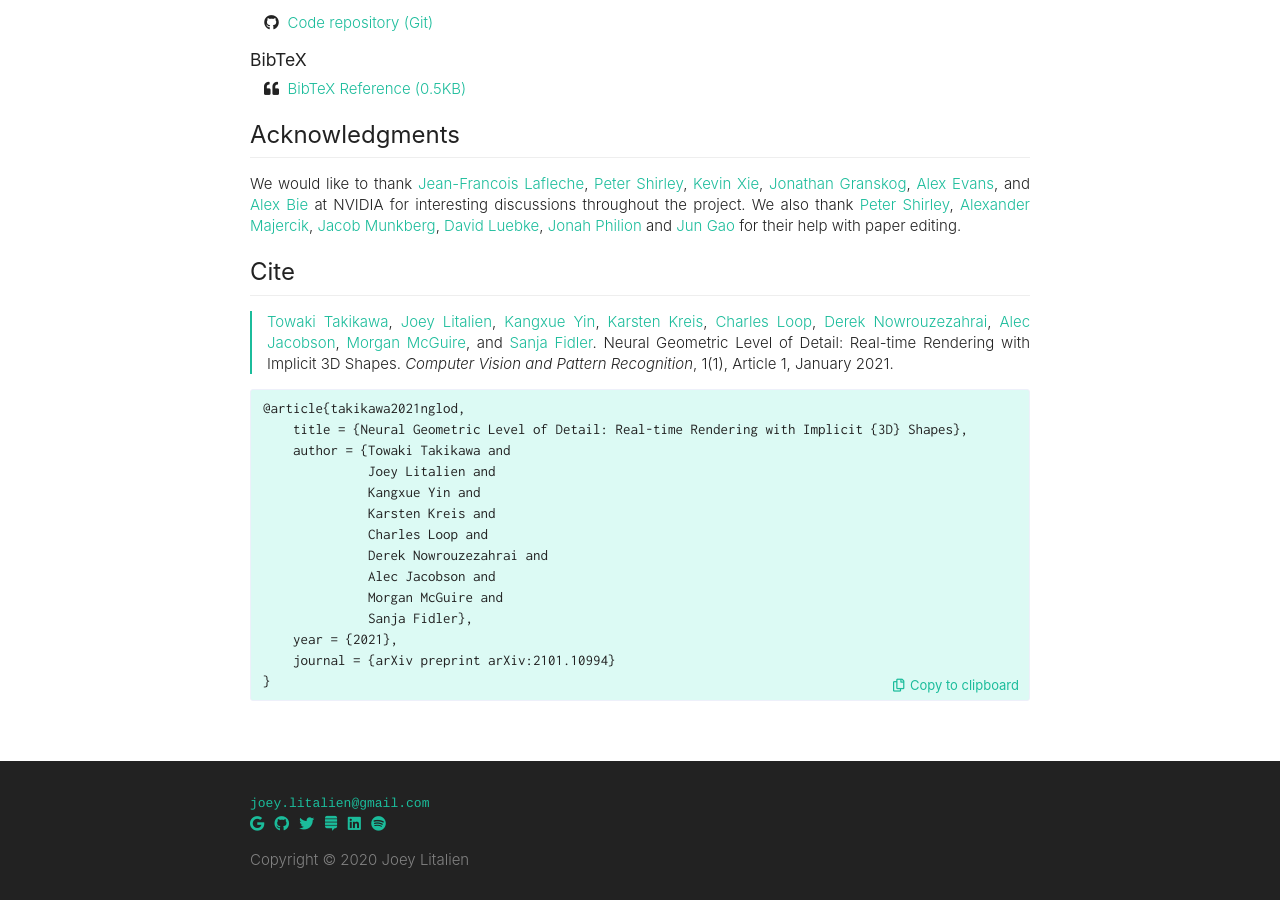
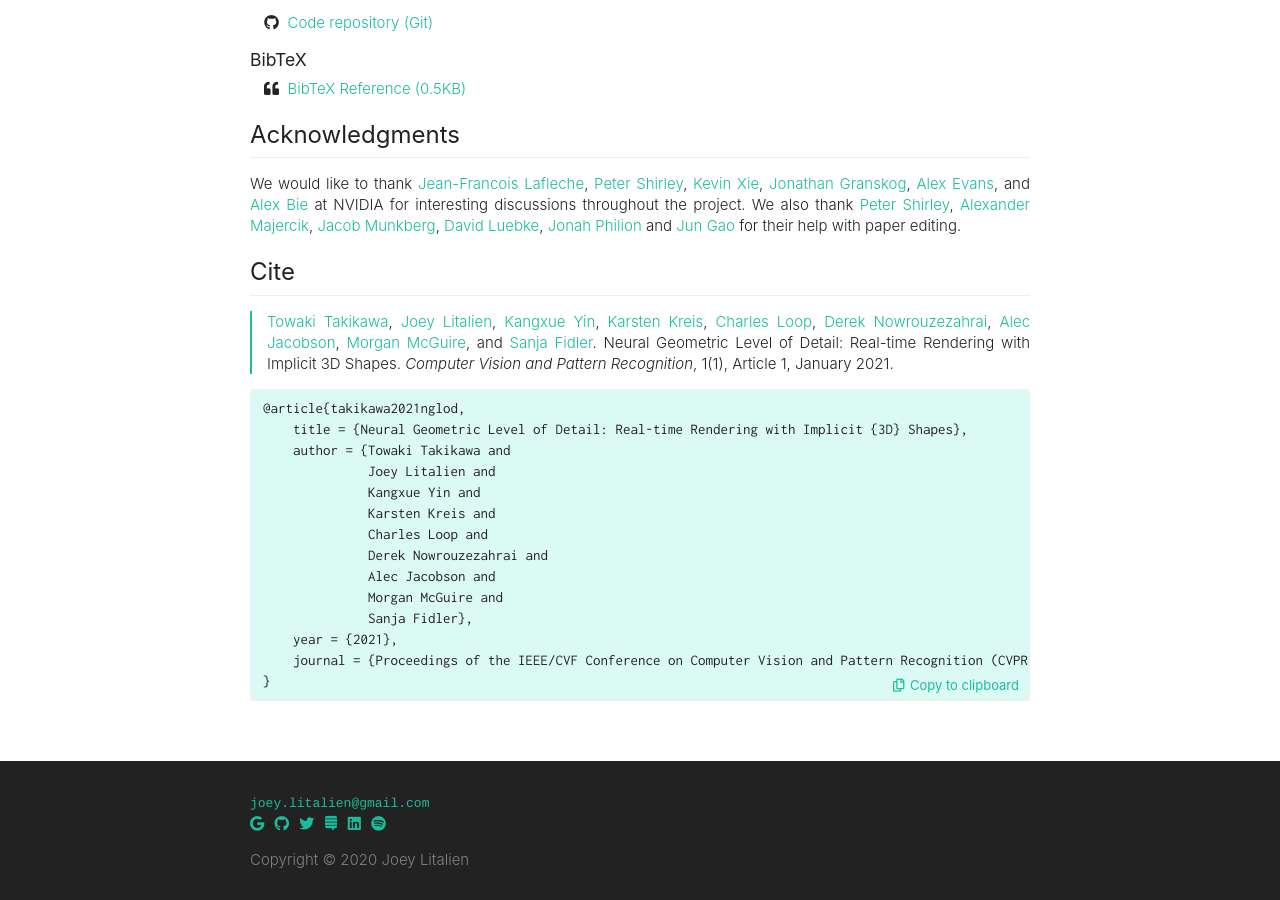
Before and after one commit to joeylitalien/joeylitalien.github.io, a Jekyll site: the page built from _publications/nglod.md, in a window 1280 px wide and 900 px high, scrolled down 1462 px. Built offline with Jekyll 4.4.1, drawn with Linux system fonts in a browser that asks for light colours; nearby versions of some CDN libraries.

Commit message:
Fixed citation for CVPR

```diff
--- a/_publications/nglod.md
+++ b/_publications/nglod.md
@@ -130,7 +130,7 @@ tex: |
                   Morgan McGuire and
                   Sanja Fidler},
         year = {2021},
-        journal = {arXiv preprint arXiv:2101.10994}
+        journal = {Proceedings of the IEEE/CVF Conference on Computer Vision and Pattern Recognition (CVPR)}
     }
 
 tag: research
--- a/assets/nglod/nglod.bib
+++ b/assets/nglod/nglod.bib
@@ -10,5 +10,5 @@
               Morgan McGuire and
               Sanja Fidler},
     year = {2021},
-    journal = {arXiv preprint arXiv:2101.10994}
+    journal = {Proceedings of the IEEE/CVF Conference on Computer Vision and Pattern Recognition (CVPR)}
 }
```
Also changed, not shown: 1 other file.
